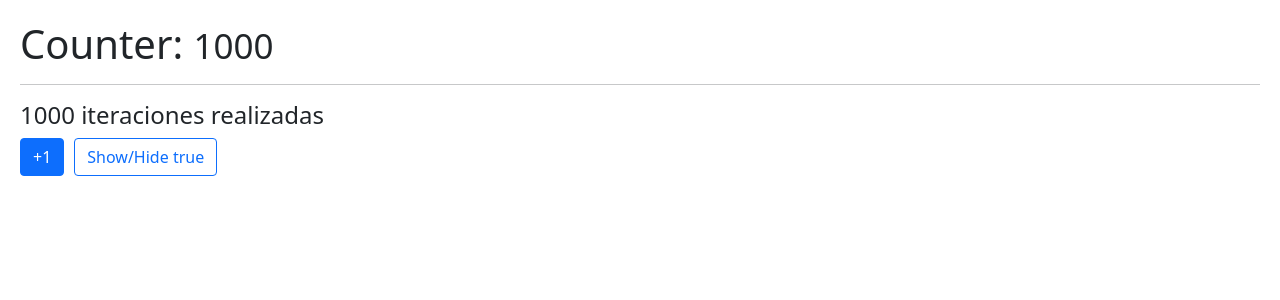
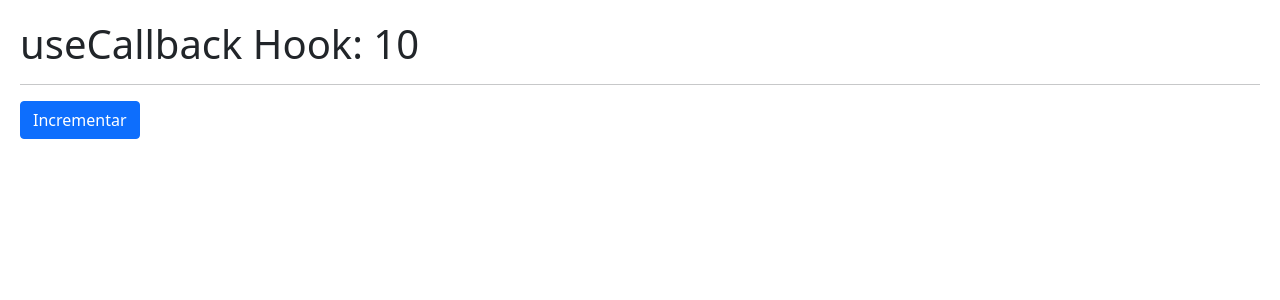
Before and after one commit to lauraportillo/hook-app, a React (Create React App) app: page / in a window 1280 px wide. Shown: the top 300 px of the page. Built offline with nearby package versions, Linux system fonts and the light colour scheme; the HTML template or start-up script is replaced by a standard one.

Commit message:
add useCallback

```diff
--- /dev/null
+++ b/src/06-memos/CallbackHook.js
@@ -0,0 +1,28 @@
+import { useCallback, useState } from "react";
+import ShowIncrement from "./ShowIncrement";
+
+const CallbackHook = () => {
+
+    // useCallback sirve para memorizar funciones
+
+    const [counter, setCounter] = useState(10);
+
+    const incrementFather = useCallback(
+        () => {
+            setCounter((value) => value + 1);
+        },
+        [],
+    )
+
+
+    return (
+        <>
+            <h1>useCallback Hook: {counter} </h1>
+            <hr />
+
+            <ShowIncrement increment={incrementFather} />
+        </>
+    )
+}
+
+export default CallbackHook;
--- /dev/null
+++ b/src/06-memos/ShowIncrement.js
@@ -0,0 +1,20 @@
+import React from "react";
+
+const ShowIncrement = React.memo(({ increment }) => {
+
+    console.log('Me volví a generar 😑');
+
+
+    return (
+        <button
+            className='btn btn-primary'
+            onClick={() => {
+                increment();
+            }}
+        >
+            Incrementar
+        </button>
+    )
+})
+
+export default ShowIncrement;
--- a/src/App.js
+++ b/src/App.js
@@ -9,7 +9,9 @@
 // import FocusScreen from './04-useRef/FocusScreen';
 // import Layout from './05-useLayoutEffect/Layout';
 // import Memorize from './06-memos/Memorize';
-import MemoHook from './06-memos/MemoHook';
+// import MemoHook from './06-memos/MemoHook';
+import CallbackHook from './06-memos/CallbackHook';
+
 //Style
 import './stylesheets/App.css';
 
@@ -25,7 +27,8 @@
       {/* <FocusScreen /> */}
       {/* <Layout /> */}
       {/* <Memorize /> */}
-      <MemoHook />
+      {/* <MemoHook /> */}
+      <CallbackHook />
     </>
 
   )
```
